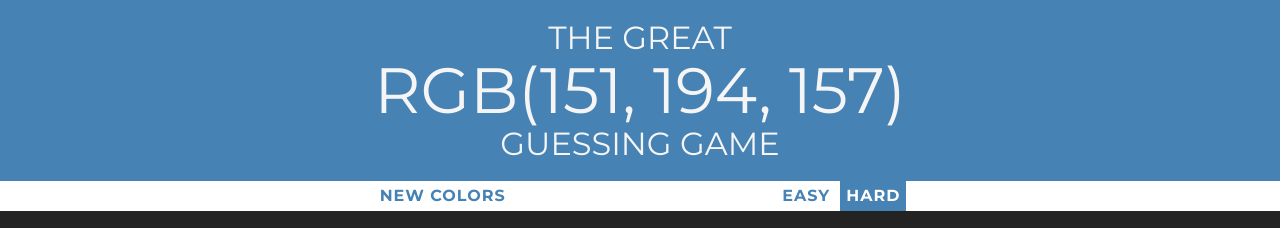
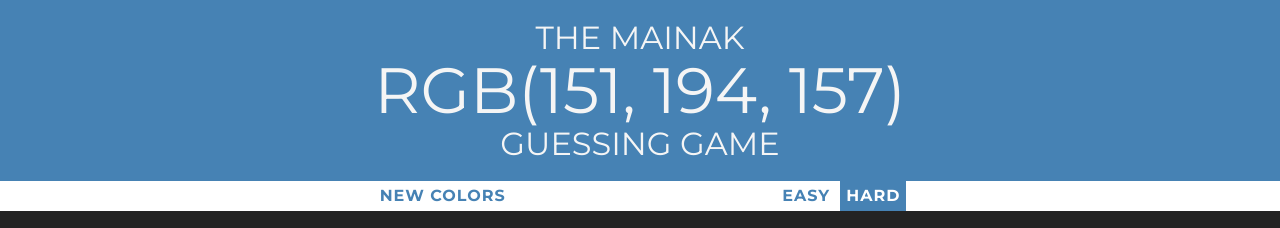
Before and after one commit to SAMRAT97/Color-Guessing-Game, a plain HTML site: page index.html in a window 1280 px wide. Shown: the top 228 px of the page. Drawn offline with Linux system fonts and the light colour scheme.

Commit message:
h1 changed

```diff
--- a/index.html
+++ b/index.html
@@ -11,7 +11,7 @@
 </head>
 
 <body>
-    <h1>The Great
+    <h1>The MAINAK
         <br>
         <span id="colordisplay">RGB</span>
         <br>
```
